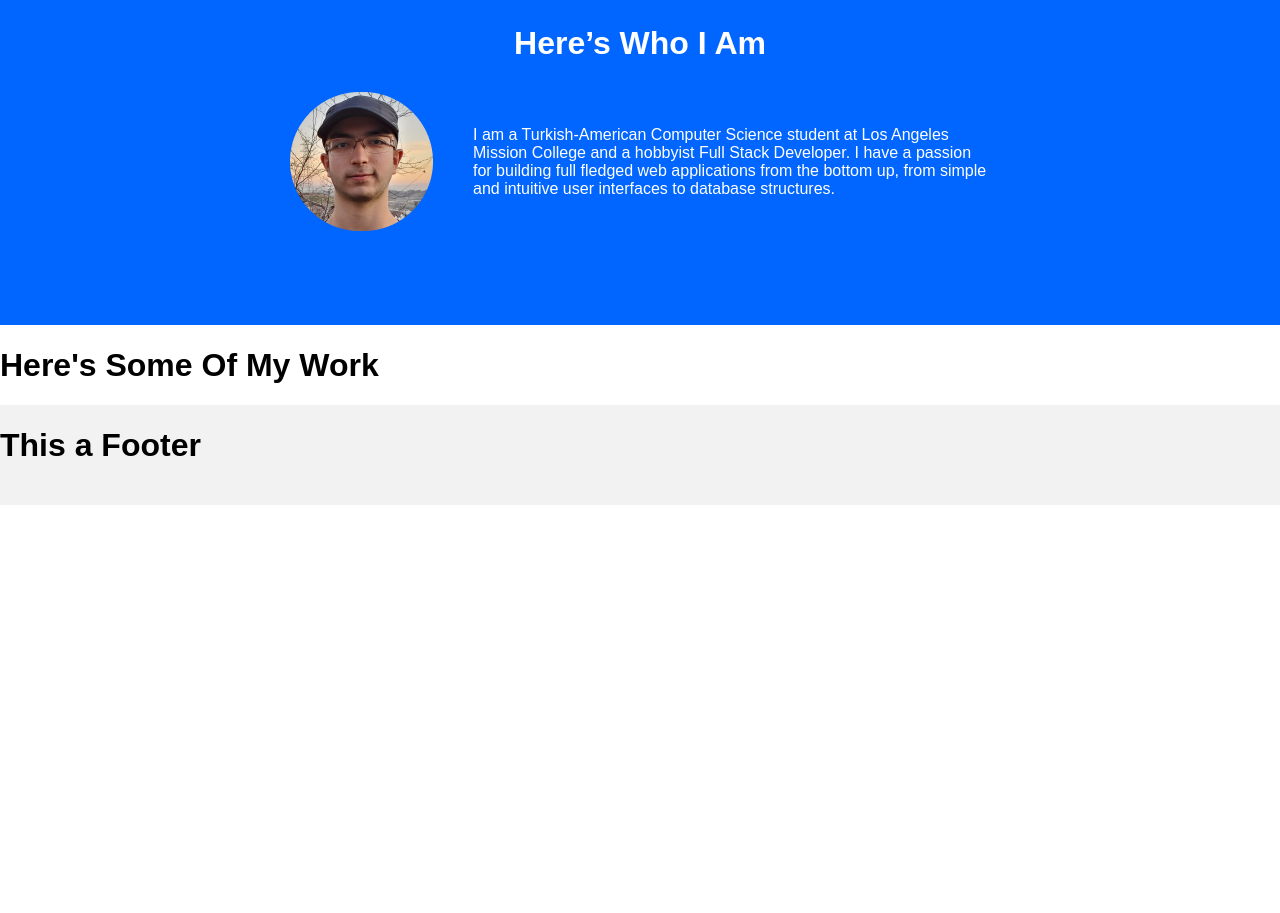
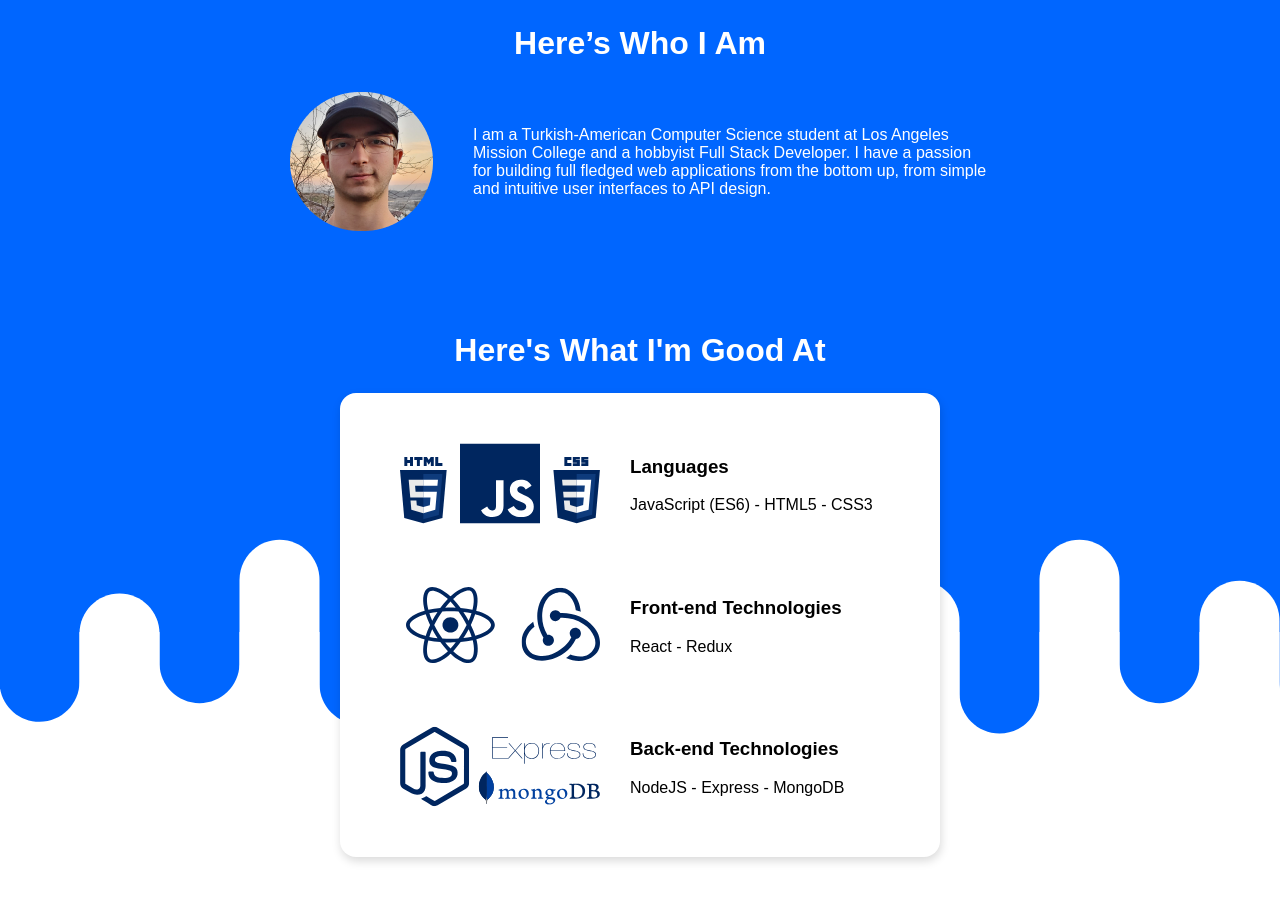
Before and after one commit to omerdemirkan/portfolio, a Gatsby site: page / in a window 1280 px wide. Shown: the part 860-1773 px from the top of the page. Before the commit the page ends 1365 px from the top, so only its background shows below. Built offline with nearby package versions, Linux system fonts and the light colour scheme; Gatsby itself is replaced by a stand-in of ours.

Commit message:
add a responsive skills section

```diff
--- a/src/components/Navbar/Navbar.js
+++ b/src/components/Navbar/Navbar.js
@@ -26,7 +26,7 @@ export default function Navbar() {
 
     const logoText = '{OD}'
 
-    return <div className={classes.Navbar} style={navBackground ? {backgroundColor: 'rgb(243, 245, 247)', height: '80px'}: null}>
+    return <div className={classes.Navbar} style={navBackground ? {backgroundColor: 'rgb(247, 247, 247)', height: '80px'}: null}>
         <h2 className={classes.Logo}><Link className={classes.LogoLink} to='/'>{logoText}</Link></h2>
         <ul className={classes.NavList}>
             <li className={classes.NavListItem}><Link activeClassName={classes.ActiveLink} to='/' className={classes.NavLink}>Home</Link></li>
--- a/src/components/Navbar/Navbar.module.css
+++ b/src/components/Navbar/Navbar.module.css
@@ -40,5 +40,6 @@
 }
 
 .ActiveLink {
-    text-decoration: underline;
+    color: #0066FF;
+    font-weight: 700;
 }
--- a/src/pages/index.js
+++ b/src/pages/index.js
@@ -6,6 +6,11 @@ import classes from './styles/index.module.css';
 // images
 import heroImage from '../images/hero-image.svg';
 import me from '../images/me.png';
+import waves from '../images/waves.svg';
+
+import frontEnd from '../images/front-end.svg';
+import backEnd from '../images/back-end.svg';
+import languages from '../images/languages.svg';
 // import workoutshare from '../images/workoutshare.png';
 // import synonymy from '../images/synonymy.png';
 // import whattime from '../images/whattime.png';
@@ -24,7 +29,7 @@ export default () => {
                     <p>I am a Computer Science Student and Software Engineer based in Los Angeles, and I specialize in building performant web applications.</p>
                     <div className={classes.HeroButtonsBox}>
                         <Scroll smooth={true} duration={500} offset={-80} to='projects-section'><button className={classes.MainHeaderButton}>See My Work</button></Scroll>
-                        <Link to='/contact'><button className={classes.SecondaryHeaderButton}>Contact Me</button></Link>
+                        <Link to='/contact'><button className={classes.SecondaryHeaderButton}>Get In Touch</button></Link>
                     </div>
                 </div>
 
@@ -38,9 +43,42 @@ export default () => {
             <div className={classes.MePairBox}>
                 <img src={me}/>
                 <div>
-                    <p>I am a Turkish-American Computer Science student at Los Angeles Mission College and a hobbyist Full Stack Developer. I have a passion for building full fledged web applications from the bottom up, from simple and intuitive user interfaces to database structures.</p>
+                    <p>I am a Turkish-American Computer Science student at Los Angeles Mission College and a hobbyist Full Stack Developer. I have a passion for building full fledged web applications from the bottom up, from simple and intuitive user interfaces to API design.</p>
                 </div>
             </div>
+        </div>
+
+        <div className={classes.SkillsSection}>
+            <img src={waves} className={classes.WavesImage}></img>
+            <h1>Here's What I'm Good At</h1>
+
+            <div className={classes.SkillsBox}>
+
+                <div className={classes.SkillBox}>
+                    <img src={languages} className={classes.SkillImage}/>
+                    <div>
+                        <h3>Languages</h3>
+                        <p>JavaScript (ES6) - HTML5 - CSS3</p>
+                    </div>
+                </div>
+
+                <div className={classes.SkillBox}>
+                    <img src={frontEnd} className={classes.SkillImage} style={{}}/>
+                    <div>
+                        <h3>Front-end Technologies</h3>
+                        <p>React - Redux</p>
+                    </div>
+                </div>
+
+                <div className={classes.SkillBox}>
+                    <img src={backEnd} className={classes.SkillImage}/>
+                    <div>
+                        <h3>Back-end Technologies</h3>
+                        <p>NodeJS - Express - MongoDB</p>
+                    </div>
+                </div>
+            </div>
+
         </div>
 
 
--- a/src/pages/styles/index.module.css
+++ b/src/pages/styles/index.module.css
@@ -1,6 +1,10 @@
 body {
     margin: 0;
     font-family: 'Montserrat', sans-serif;
+}
+
+img {
+    user-select: none;
 }
 
 mark {
@@ -104,11 +108,63 @@ mark {
     align-items: center;
     width: 100%;
     max-width: 700px;
-    margin: 30px auto;
+    margin: 30px auto 15px;
 }
 
 .MePairBox img {
     margin-right: 40px;
+}
+
+.SkillsSection {
+    padding: 0 5vw;
+    position: relative;
+    overflow: hidden;
+    min-height: 600px;
+}
+
+.SkillsSection h1 {
+    text-align: center;
+    color: white;
+    position: relative;
+}
+
+.WavesImage {
+    min-width: 100vw;
+    position: absolute;
+    left: 50%;
+    transform: translate(-50%);
+    top: -1px;
+}
+
+.SkillsBox {
+    background-color: white;
+    width: 90vw;
+    max-width: 600px;
+    box-sizing: border-box;
+    padding: 20px 30px;
+    border-radius: 1rem;
+    position: relative;
+    margin: auto;
+    margin-top: 3vh;
+    display: flex;
+    flex-direction: column;
+    align-items: center;
+    box-shadow: 1px 4px 10px rgba(0, 0, 0, 0.15);
+}
+
+.SkillBox {
+    margin: 3vh 0;
+    display: flex;
+    justify-content: start;
+}
+
+.SkillImage {
+    width: 200px;
+}
+
+.SkillBox div {
+    margin-left: 30px;
+    min-width: 250px;
 }
 
 @media (max-width: 768px) {
@@ -140,4 +196,15 @@ mark {
     .MePairBox p {
         text-align: center;
     }
+
+    .SkillBox {
+        flex-direction: column;
+        align-items: center;
+    }
+
+    .SkillBox div {
+        text-align: center;
+        margin: 3vh 0;
+
+    }
 }
```
Also changed, not shown: src/images/back-end.svg (added), src/images/front-end.svg (added), src/images/languages.svg (added), src/images/waves.svg (added).
